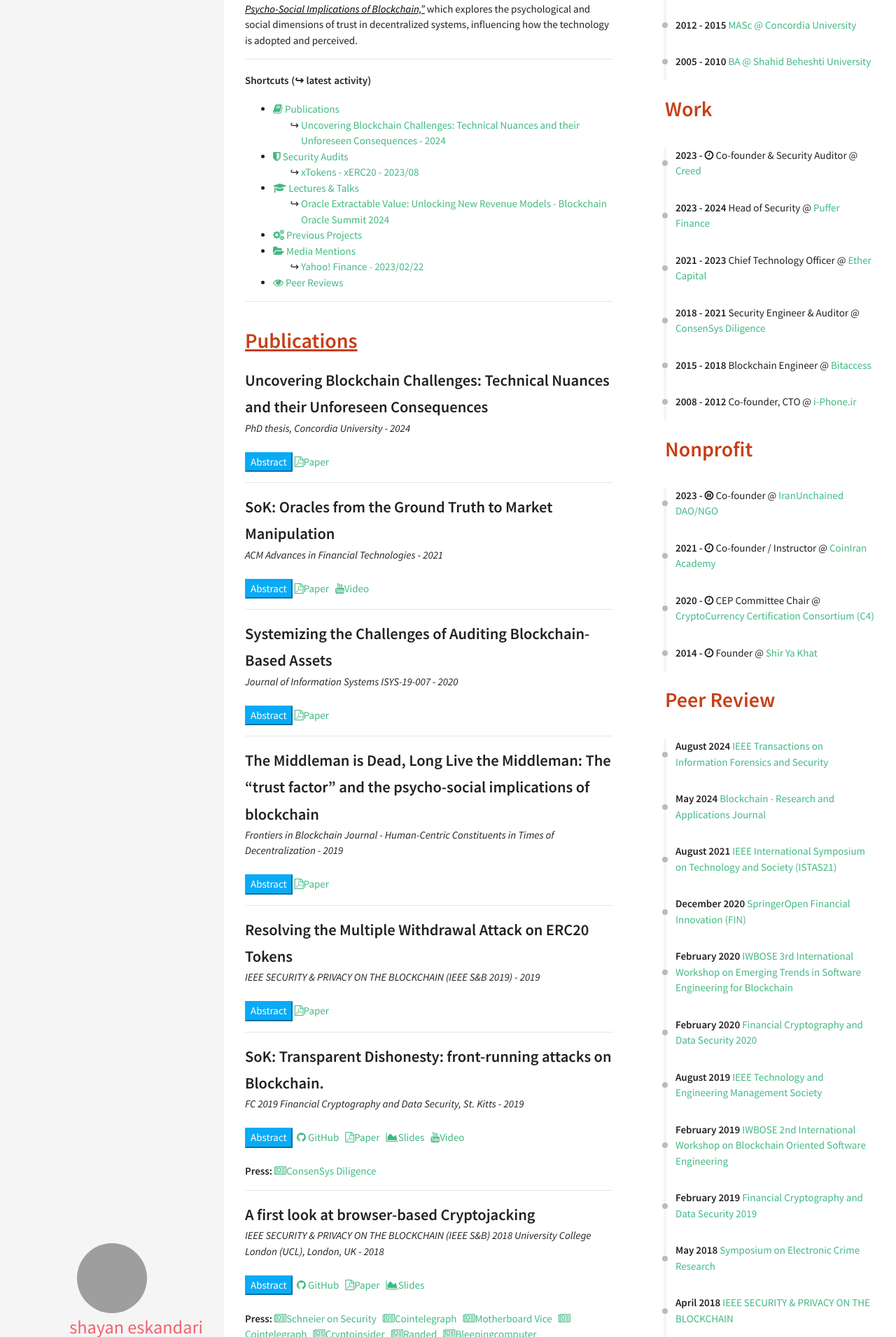
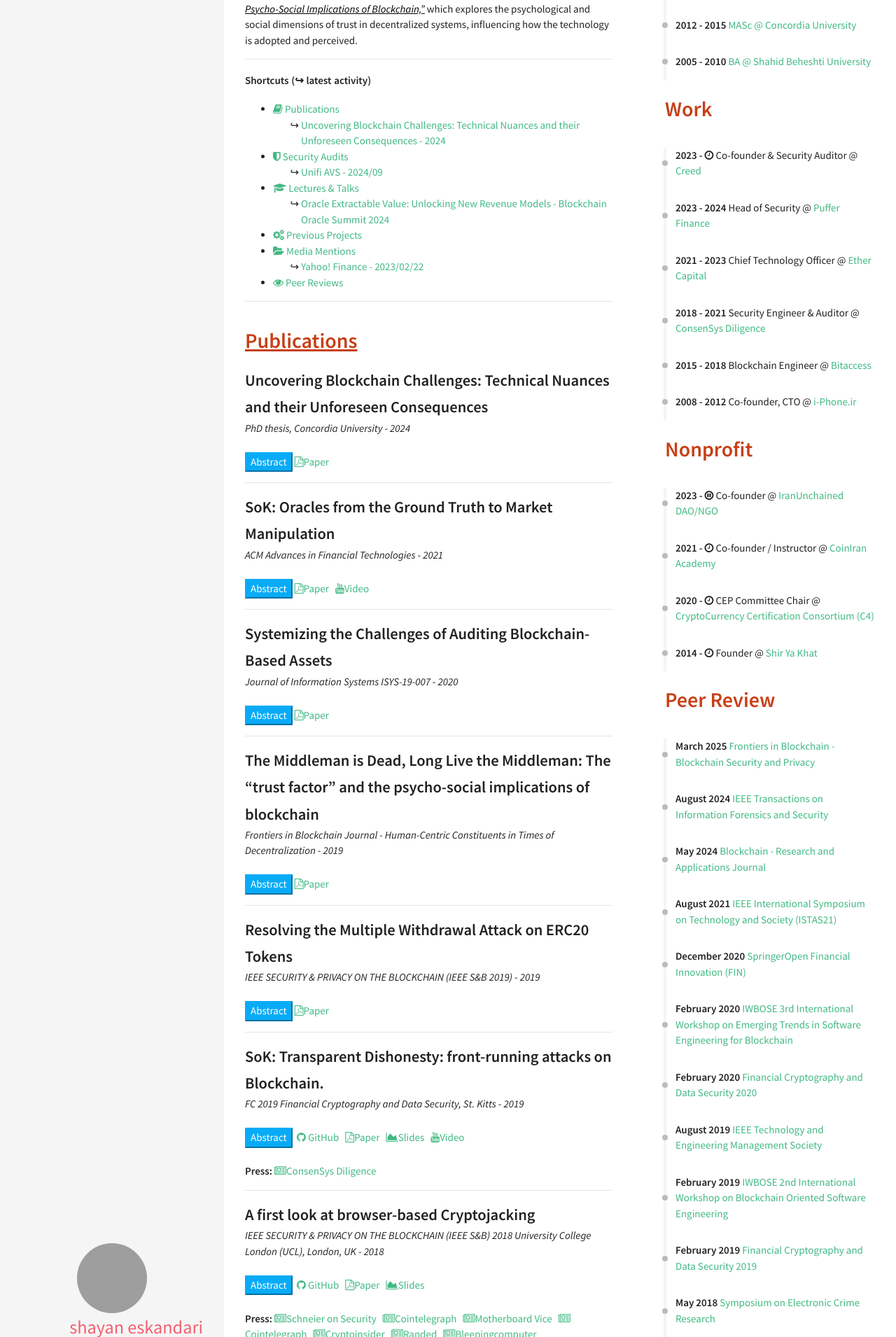
Before and after one commit to shayanb/shayan.es, a Jekyll site: the page built from index.html, in a window 1280 px wide. Shown: the part 552-2462 px from the top of the page at 70% size. Built offline with Jekyll 4.4.1, drawn with Linux system fonts in a browser that asks for light colours; nearby versions of some CDN libraries.

Commit message:
added a few audits + journal review

```diff
--- a/_data/index/reviews.yml
+++ b/_data/index/reviews.yml
@@ -1,5 +1,10 @@
 # careers section data
 # if you don't have language feature(language.yml is empty), ignore "i18n" items
+
+- name: Frontiers in Blockchain - Blockchain Security and Privacy
+  link: https://www.frontiersin.org/journals/blockchain/sections/blockchain-security-and-privacy
+  date: March 2025
+  job:  Reviewer
 
 - name: IEEE Transactions on Information Forensics and Security
   link: https://signalprocessingsociety.org/publications-resources/ieee-transactions-information-forensics-and-security
```
Also changed, not shown: _data/index/audits.yml (+12 -0 lines).
